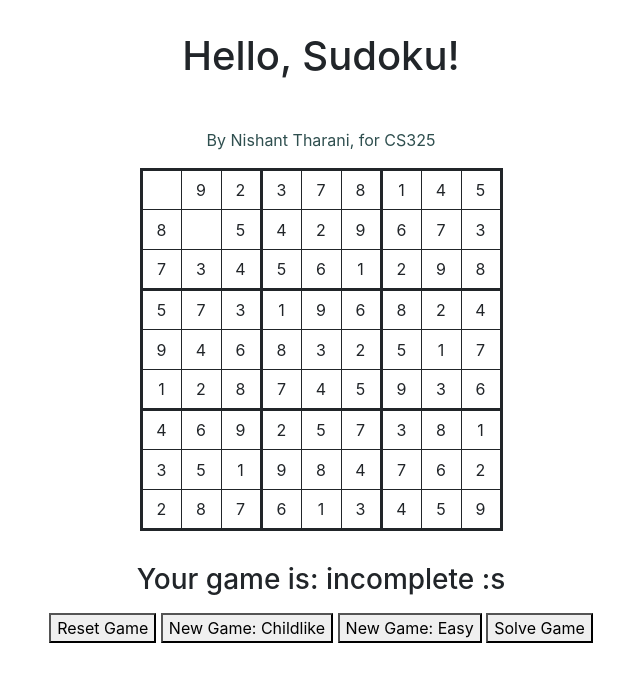
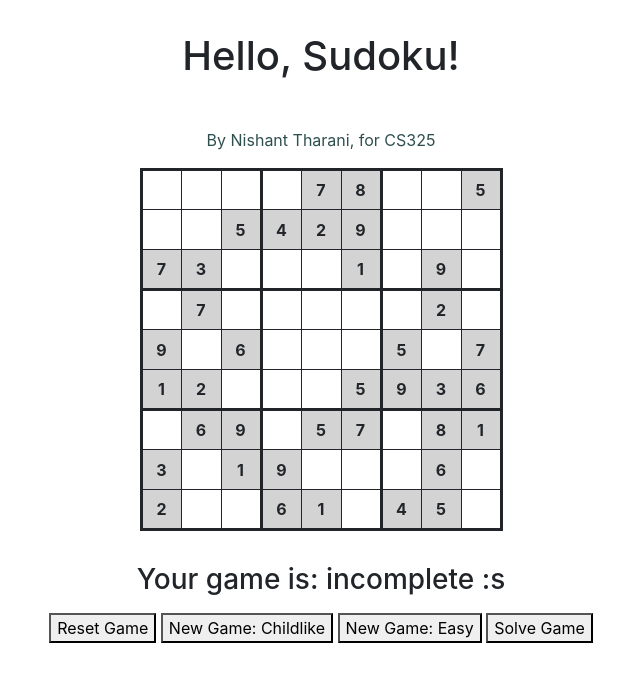
Before and after one commit to NishantTharani/sudoku, a Flask app: page / in a window 1280 px wide. Shown: the top 682 px of the page, without its empty margins (319-959 px from the left). Run offline with Flask 2, Linux system fonts and the light colour scheme; some libraries are stand-ins or nearby versions.

Commit message:
Different styling for untouchable cells

```diff
--- a/main.py
+++ b/main.py
@@ -51,7 +51,7 @@ class SudokuGame:
         :return: list of lists of ints corresponding to the game state; blank squares are None
         """
         # TODO implement generation of a new grid
-        if preference is None or preference == 'CHILDLIKE':
+        if preference == 'CHILDLIKE':
             grid = [[None, 9, 2, 3, 7, 8, 1, 4, 5],
                     [8, None, 5, 4, 2, 9, 6, 7, 3],
                     [7, 3, 4, 5, 6, 1, 2, 9, 8],
@@ -61,7 +61,7 @@ class SudokuGame:
                     [4, 6, 9, 2, 5, 7, 3, 8, 1],
                     [3, 5, 1, 9, 8, 4, 7, 6, 2],
                     [2, 8, 7, 6, 1, 3, 4, 5, 9]]
-        elif preference == 'EASY':
+        elif preference is None or preference == 'EASY':
             grid = [[None, None, None, None, 7, 8, None, None, 5],
                     [None, None, 5, 4, 2, 9, None, None, None],
                     [7, 3, None, None, None, 1, None, 9, None],
@@ -412,6 +412,8 @@ class SudokuClient:
                     print("You can't do that - maybe there's a number there which was part of the original setup")
             elif self.input == 2:
                 self.game.solve()
+            elif self.input == 3:
+                self.game.reset_game(new_board=False)
 
         print("Thank you for playing - goodbye!")
 
@@ -446,11 +448,12 @@ class SudokuClient:
         print()
         print("0 - Quit\n"
               "1 - Fill in a number\n"
-              "2 - Solve the puzzle\n")
+              "2 - Solve the puzzle\n"
+              "3 - Reset to original state \n")
         print()
 
-        valid_inputs = [0, 1, 2]
-        input_prompt = "Please select a menu option [0, 1, 2]: "
+        valid_inputs = [0, 1, 2, 3]
+        input_prompt = "Please select a menu option [0, 1, 2, 3]: "
         error_msg = "Sorry, not a valid option"
         next_input = self.get_valid_user_input(valid_inputs, error_msg, input_prompt)
         self.input = next_input
--- a/static/css/main.css
+++ b/static/css/main.css
@@ -30,6 +30,11 @@
     border: 2px solid;
 }
 
+.closedSudokuCell {
+    font-weight: bold;
+    background-color: lightgray;
+}
+
 .gameStatus {
     text-align: center;
     margin: 2rem 0 0;
--- a/templates/snippets/sudokugrid.html
+++ b/templates/snippets/sudokugrid.html
@@ -9,7 +9,7 @@
                         {% endif %}
                     </td>
                 {% else %}
-                    <td class="sudokuCell" data-row="{{ row }}" data-col="{{ col }}">
+                    <td class="sudokuCell  closedSudokuCell" data-row="{{ row }}" data-col="{{ col }}">
                         {{ grid[row][col] }}
                     </td>
                 {% endif %}
```
Also changed, not shown: README.md.
